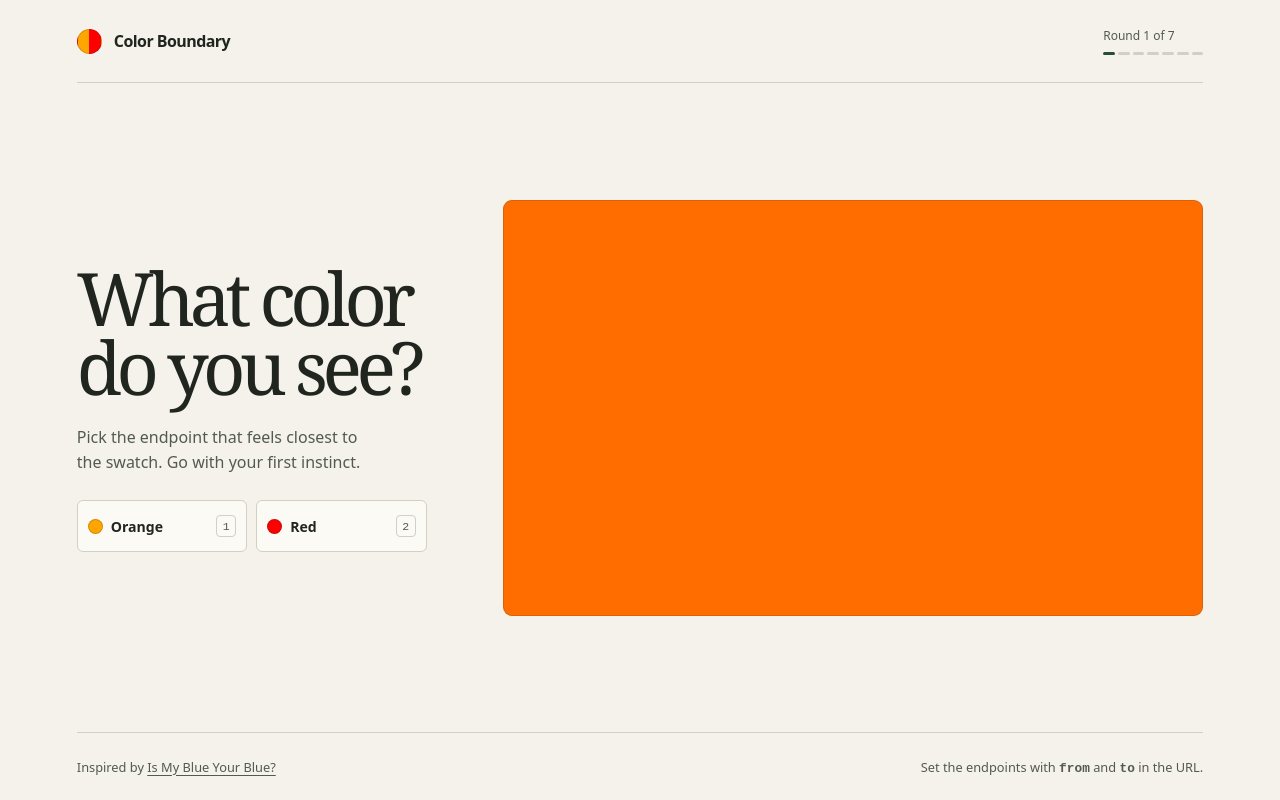
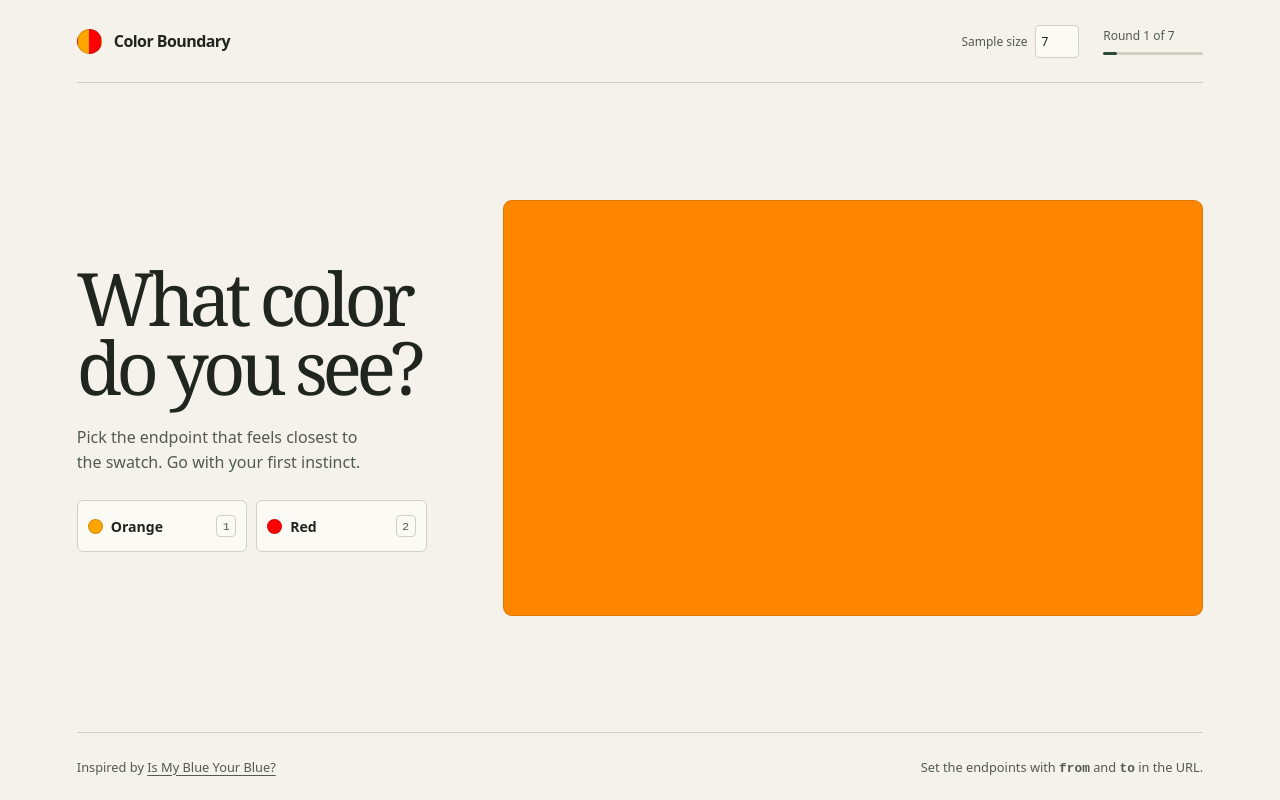
Before and after one commit to BenMcH/color-boundary, a plain HTML site: page index.html in a window 1280 px wide. Drawn offline with Linux system fonts and the light colour scheme.

Commit message:
Let players choose the sample size
Fixes #1

```diff
--- a/index.html
+++ b/index.html
@@ -3,7 +3,7 @@
 <head>
   <meta charset="utf-8">
   <meta name="viewport" content="width=device-width, initial-scale=1">
-  <meta name="description" content="Find where one color becomes another in seven quick choices.">
+  <meta name="description" content="Find where one color becomes another. Choose how many swatches to test.">
   <meta name="theme-color" content="#f4f2ea">
   <title>Color Boundary</title>
   <style>
@@ -65,6 +65,34 @@ button { font: inherit; }
   background: linear-gradient(90deg, var(--from) 50%, var(--to) 50%);
 }
 
+.quiz-controls {
+  display: flex;
+  align-items: center;
+  gap: clamp(12px, 3vw, 24px);
+}
+
+.sample-size {
+  display: flex;
+  align-items: center;
+  gap: 7px;
+  color: var(--muted);
+  font-size: .75rem;
+  white-space: nowrap;
+}
+
+.sample-size input {
+  width: 6.5ch;
+  min-height: 33px;
+  padding: 4px 6px;
+  border: 1px solid var(--line);
+  border-radius: 4px;
+  background: #fbfaf4;
+  color: var(--ink);
+  font: inherit;
+}
+
+.sample-size input:disabled { background: transparent; color: var(--muted); }
+
 .progress {
   display: grid;
   gap: 8px;
@@ -72,21 +100,22 @@ button { font: inherit; }
   color: var(--muted);
   font-size: .75rem;
   font-variant-numeric: tabular-nums;
+  overflow-wrap: anywhere;
 }
 
 .progress-track {
-  display: flex;
-  gap: 3px;
-}
-
-.progress-track span {
-  flex: 1;
   height: 3px;
   border-radius: 3px;
   background: var(--line);
 }
 
-.progress-track .filled { background: var(--accent); }
+.progress-track span {
+  display: block;
+  width: 0;
+  height: 100%;
+  border-radius: 3px;
+  background: var(--accent);
+}
 
 main {
   display: flex;
@@ -145,7 +174,7 @@ h1 {
 }
 
 .choice:hover { border-color: var(--accent); background: #fffef9; }
-button:focus-visible, a:focus-visible { outline: 2px solid var(--accent); outline-offset: 3px; }
+button:focus-visible, input:focus-visible, a:focus-visible { outline: 2px solid var(--accent); outline-offset: 3px; }
 
 .choice-label { overflow-wrap: anywhere; }
 .dot {
@@ -234,6 +263,11 @@ figcaption {
   kbd { display: none; }
 }
 
+@media (max-width: 480px) {
+  .quiz-controls { display: grid; gap: 6px; padding-block: 9px; }
+  .progress { gap: 4px; }
+}
+
 @media (max-width: 760px) {
   .site-header { min-height: 67px; }
   .experiment { grid-template-columns: 1fr; gap: 18px; }
@@ -250,8 +284,7 @@ figcaption {
 }
 </style>
   <script type="module">
-const explorationRounds = 5;
-const rounds = explorationRounds + 2;
+const bandCount = 5;
 const parameters = new URLSearchParams(location.search);
 const defaultFrom = { hex: '#FFA500', label: 'Orange' };
 const defaultTo = { hex: '#FF0000', label: 'Red' };
@@ -261,13 +294,16 @@ const to = readEndpoint('to', defaultTo);
 const quiz = document.querySelector('#quiz');
 const result = document.querySelector('#result');
 const swatch = document.querySelector('#swatch');
+const sampleSize = document.querySelector('#sample-size');
 const progress = document.querySelector('#progress-label');
-const progressTrack = document.querySelector('#progress-track');
+const progressFill = document.querySelector('#progress-fill');
 const gradient = document.querySelector('#gradient');
 const marker = document.querySelector('#boundary-marker');
 const buttons = [...document.querySelectorAll('.choice')];
 let round;
-let explorationPositions;
+let rounds;
+let band;
+let bandStep;
 let explorationAnswers;
 let swatchPosition;
 let lower;
@@ -346,13 +382,9 @@ function colorAt(position) {
 }
 
 function startQuiz() {
-  const firstBand = Math.floor(Math.random() * explorationRounds);
-  const bandStep = Math.random() < .5 ? 2 : 3;
-  explorationPositions = Array.from({ length: explorationRounds }, (_, index) => {
-    // Skip neighboring bands so early swatches always jump across the gradient.
-    const band = (firstBand + index * bandStep) % explorationRounds;
-    return (band + .5) / explorationRounds + (Math.random() - .5) * .08;
-  });
+  rounds = sampleSize.validity.valid ? sampleSize.valueAsNumber : Number(sampleSize.defaultValue);
+  sampleSize.disabled = false;
+  band = undefined;
   explorationAnswers = [];
   round = 0;
   lower = 0;
@@ -360,6 +392,20 @@ function startQuiz() {
   result.hidden = true;
   quiz.hidden = false;
   renderRound();
+}
+
+function nextExplorationPosition() {
+  if (round % bandCount === 0) {
+    // Start each pass away from the last swatch and visit each band once.
+    const starts = Array.from({ length: bandCount }, (_, index) => index)
+      .filter(candidate => band === undefined || Math.abs(candidate - band) >= 2);
+    band = starts[Math.floor(Math.random() * starts.length)];
+    bandStep = Math.random() < .5 ? 2 : 3;
+  } else {
+    band = (band + bandStep) % bandCount;
+  }
+  const spread = round < bandCount ? .08 : .18;
+  return (band + .5) / bandCount + (Math.random() - .5) * spread;
 }
 
 function estimateBoundaryRange() {
@@ -374,8 +420,8 @@ function estimateBoundaryRange() {
   for (const answer of [...sorted, { position: 1, endpoint: 'to' }]) {
     const right = answer.position;
     const distanceToCenter = Math.abs((left + right) / 2 - .5);
-    if (disagreements < fewestDisagreements ||
-        (disagreements === fewestDisagreements && distanceToCenter < closestToCenter)) {
+    if (left < right && (disagreements < fewestDisagreements ||
+        (disagreements === fewestDisagreements && distanceToCenter < closestToCenter))) {
       fewestDisagreements = disagreements;
       closestToCenter = distanceToCenter;
       range = [left, right];
@@ -387,12 +433,14 @@ function estimateBoundaryRange() {
 }
 
 function renderRound() {
-  swatchPosition = round < explorationRounds ? explorationPositions[round] : (lower + upper) / 2;
+  swatchPosition = round < Math.max(1, rounds - 2) ? nextExplorationPosition() : (lower + upper) / 2;
   swatch.style.backgroundColor = colorAt(swatchPosition);
+  renderProgress();
+}
+
+function renderProgress() {
   progress.textContent = 'Round ' + (round + 1) + ' of ' + rounds;
-  for (const [index, segment] of [...progressTrack.children].entries()) {
-    segment.classList.toggle('filled', index <= round);
-  }
+  progressFill.style.width = (round + 1) / rounds * 100 + '%';
 }
 
 function showResult() {
@@ -411,12 +459,19 @@ function showResult() {
   quiz.hidden = true;
   result.hidden = false;
   progress.textContent = 'Test complete';
+  sampleSize.disabled = false;
   document.querySelector('#result-title').focus();
 }
 
 function choose(endpoint) {
   if (round >= rounds) return;
+  if (round === 0) {
+    if (!sampleSize.reportValidity()) return;
+    rounds = sampleSize.valueAsNumber;
+    sampleSize.disabled = true;
+  }
 
+  const explorationRounds = Math.max(1, rounds - 2);
   if (round < explorationRounds) {
     explorationAnswers.push({ position: swatchPosition, endpoint });
     if (explorationAnswers.length === explorationRounds) {
@@ -441,21 +496,25 @@ for (const button of buttons) {
 }
 
 document.addEventListener('keydown', event => {
-  if (event.repeat || event.altKey || event.ctrlKey || event.metaKey || quiz.hidden) return;
+  if (event.target === sampleSize || event.repeat || event.altKey || event.ctrlKey || event.metaKey || quiz.hidden) return;
   if (event.key === '1') choose('from');
   if (event.key === '2') choose('to');
 });
 
+sampleSize.addEventListener('input', () => {
+  if (round !== 0 || !sampleSize.validity.valid) return;
+  rounds = sampleSize.valueAsNumber;
+  renderProgress();
+});
+
 document.querySelector('#restart').addEventListener('click', () => {
+  if (!sampleSize.reportValidity()) return;
   startQuiz();
   buttons[0].focus();
 });
 
 document.documentElement.style.setProperty('--from', from.hex);
 document.documentElement.style.setProperty('--to', to.hex);
-for (let index = 0; index < rounds; index += 1) {
-  progressTrack.append(document.createElement('span'));
-}
 startQuiz();
 
 const notes = [];
@@ -473,9 +532,15 @@ if (notes.length) {
   <div class="page">
     <header class="site-header">
       <div class="wordmark"><span class="mark" aria-hidden="true"></span> Color Boundary</div>
-      <div id="progress" class="progress" role="status">
-        <span id="progress-label">Round 1 of 7</span>
-        <span id="progress-track" class="progress-track" aria-hidden="true"></span>
+      <div class="quiz-controls">
+        <label class="sample-size" for="sample-size">
+          Sample size
+          <input type="number" id="sample-size" value="7" min="1" max="9007199254740991" step="1" inputmode="numeric" required>
+        </label>
+        <div class="progress" role="status">
+          <span id="progress-label">Round 1 of 7</span>
+          <span class="progress-track" aria-hidden="true"><span id="progress-fill"></span></span>
+        </div>
       </div>
     </header>
 
```
